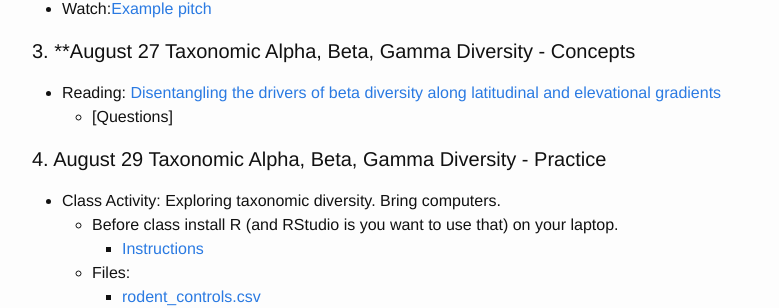
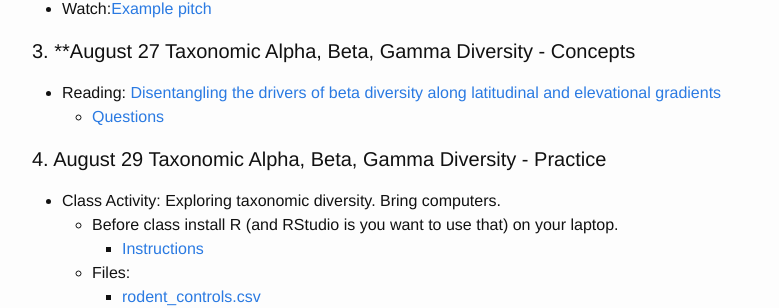
Before and after one commit to skmorgane/biodiversity-course, a Jekyll site: the page built from schedule.md, in a window 1280 px wide and 900 px high, scrolled down 443 px. Shown: the part 152-460 px from the top of the window, without its empty margins (238-1017 px from the left). Built offline with Jekyll 4.4.1, drawn with Linux system fonts in a browser that asks for light colours; part of the change alters nothing that is shown.

```diff
--- a/schedule.md
+++ b/schedule.md
@@ -18,7 +18,7 @@ IMPORTANT: if Date is followed by 2 asterisks then readings are not yet finalize
 
 #### 3. **August 27 Taxonomic Alpha, Beta, Gamma Diversity - Concepts
 * Reading: [Disentangling the drivers of beta diversity along latitudinal and elevational gradients](https://doi.org/10.1126/science.1208584 )
-    * [Questions]
+    * [Questions]({{ site.baseurl }}/questions/AlphaBetaGamma.md)
 
 #### 4. August 29 Taxonomic Alpha, Beta, Gamma Diversity - Practice
 * Class Activity: Exploring taxonomic diversity. Bring computers.
```
